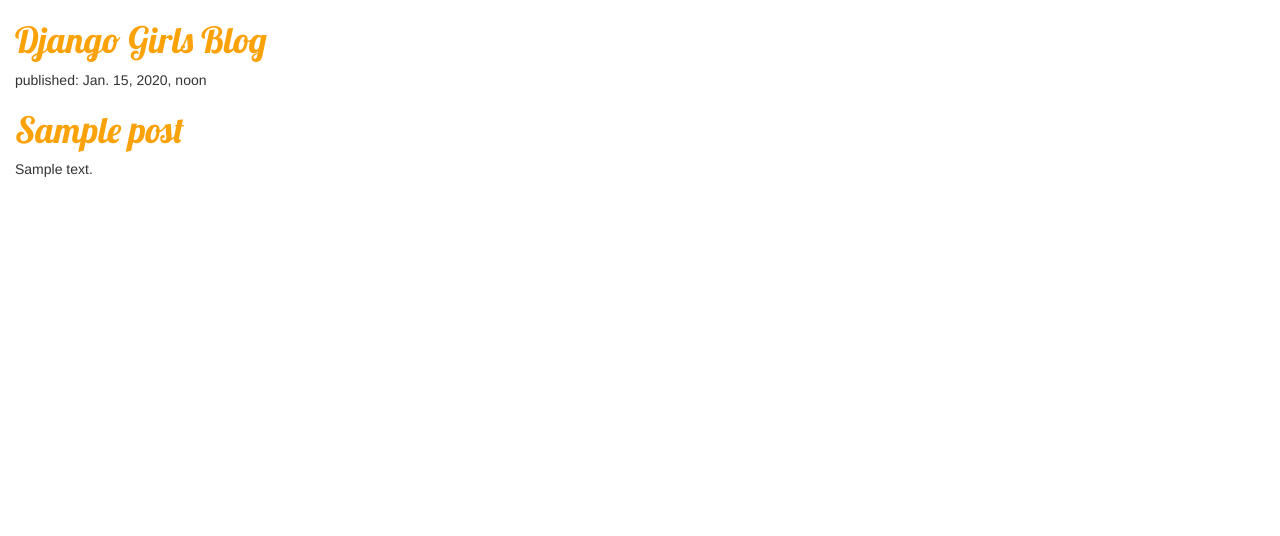
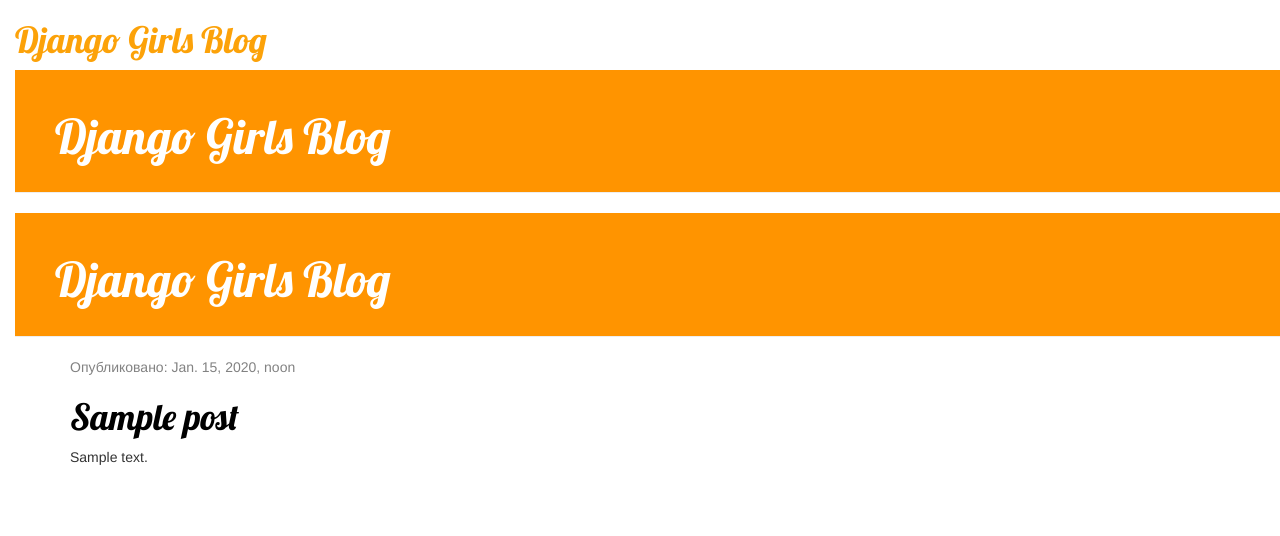
Before and after one commit to cr1w35/my-first-blog, a Django app: template blog/templates/blog/post_list.html in a window 1280 px wide. Shown: the top 536 px of the page. Run offline with Django 3.2, Linux system fonts and the light colour scheme; the template is opened without the code that fills it: values that come from a table or form of the project are taken from there, others are empty; tables that the repository leaves empty hold one stand-in row (values such as "Sample post"); some libraries are stand-ins or nearby versions.

Commit message:
Added div`s

```diff
--- a/blog/static/css/blog.css
+++ b/blog/static/css/blog.css
@@ -5,3 +5,49 @@
 body {
     padding-left: 15px;
 }
+.page-header {
+    background-color: #ff9400;
+    margin-top: 0;
+    padding: 20px 20px 20px 40px;
+}
+
+.page-header h1, .page-header h1 a, .page-header h1 a:visited, .page-header h1 a:active {
+    color: #ffffff;
+    font-size: 36pt;
+    text-decoration: none;
+}
+
+.content {
+    margin-left: 40px;
+}
+
+h1, h2, h3, h4 {
+    font-family: 'Lobster', cursive;
+}
+
+.date {
+    color: #828282;
+}
+
+.save {
+    float: right;
+}
+
+.post-form textarea, .post-form input {
+    width: 100%;
+}
+
+.top-menu, .top-menu:hover, .top-menu:visited {
+    color: #ffffff;
+    float: right;
+    font-size: 26pt;
+    margin-right: 20px;
+}
+
+.post {
+    margin-bottom: 70px;
+}
+
+.post h1 a, .post h1 a:visited {
+    color: #000000;
+}
--- a/blog/templates/blog/post_list.html
+++ b/blog/templates/blog/post_list.html
@@ -11,14 +11,28 @@
     <body>
         <div>
             <h1><a href="/">Django Girls Blog</a></h1>
+            <div class="page-header">
+    <h1><a href="/">Django Girls Blog</a></h1>
+</div>
+            <div class="page-header">
+    <h1><a href="/">Django Girls Blog</a></h1>
+</div>
         </div>
 
-        {% for post in posts %}
-            <div>
-                <p>published: {{ post.published_date }}</p>
-                <h1><a href="">{{ post.title }}</a></h1>
-                <p>{{ post.text|linebreaksbr }}</p>
+        <div class="content container">
+            <div class="row">
+                <div class="col-md-8">
+                    {% for post in posts %}
+                        <div class="post">
+                            <div class="date">
+                                <p>Опубликовано: {{ post.published_date }}</p>
+                            </div>
+                            <h1><a href="">{{ post.title }}</a></h1>
+                            <p>{{ post.text|linebreaksbr }}</p>
+                        </div>
+                    {% endfor %}
+                </div>
             </div>
-        {% endfor %}
+        </div>
     </body>
 </html>
```
